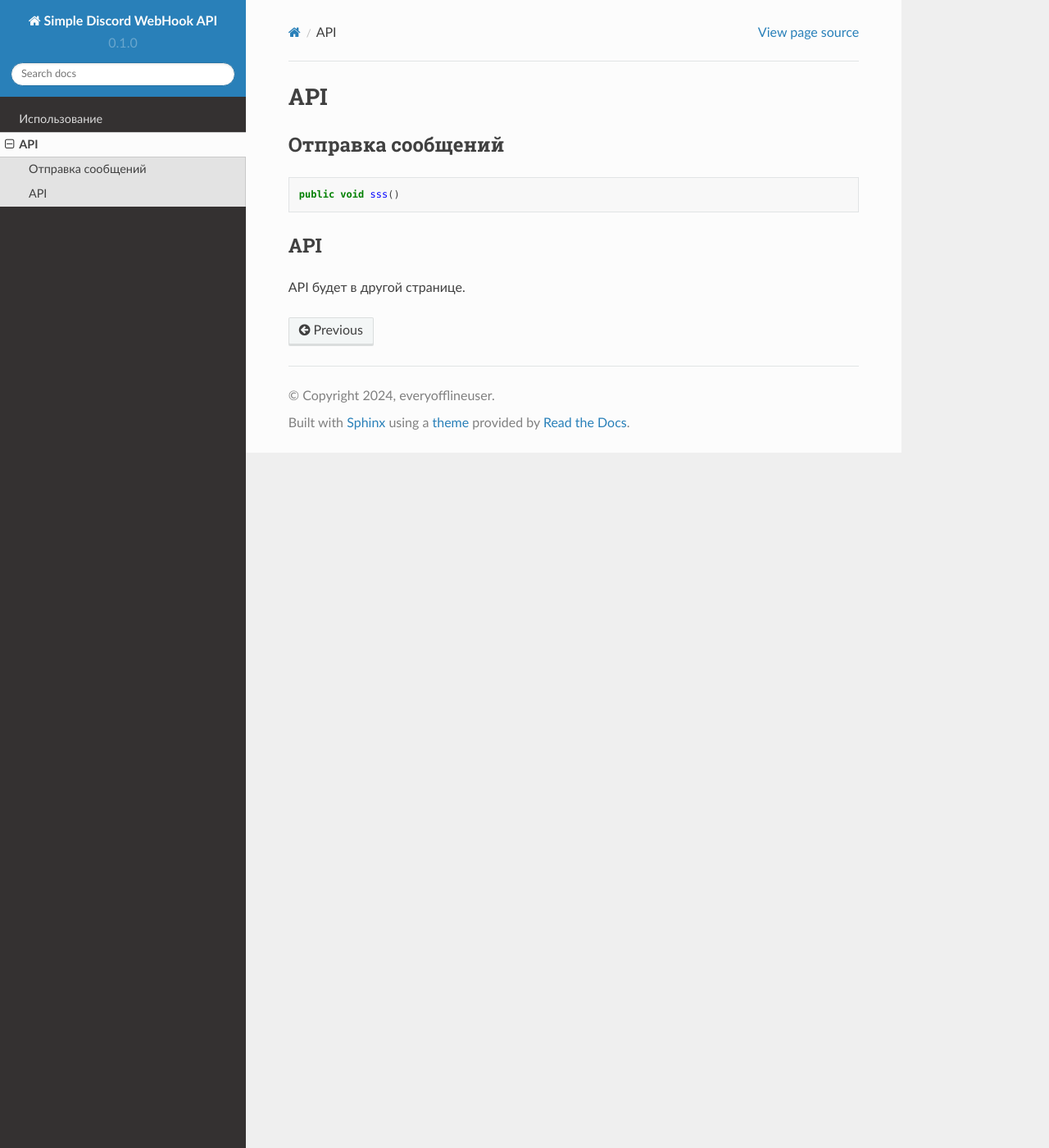
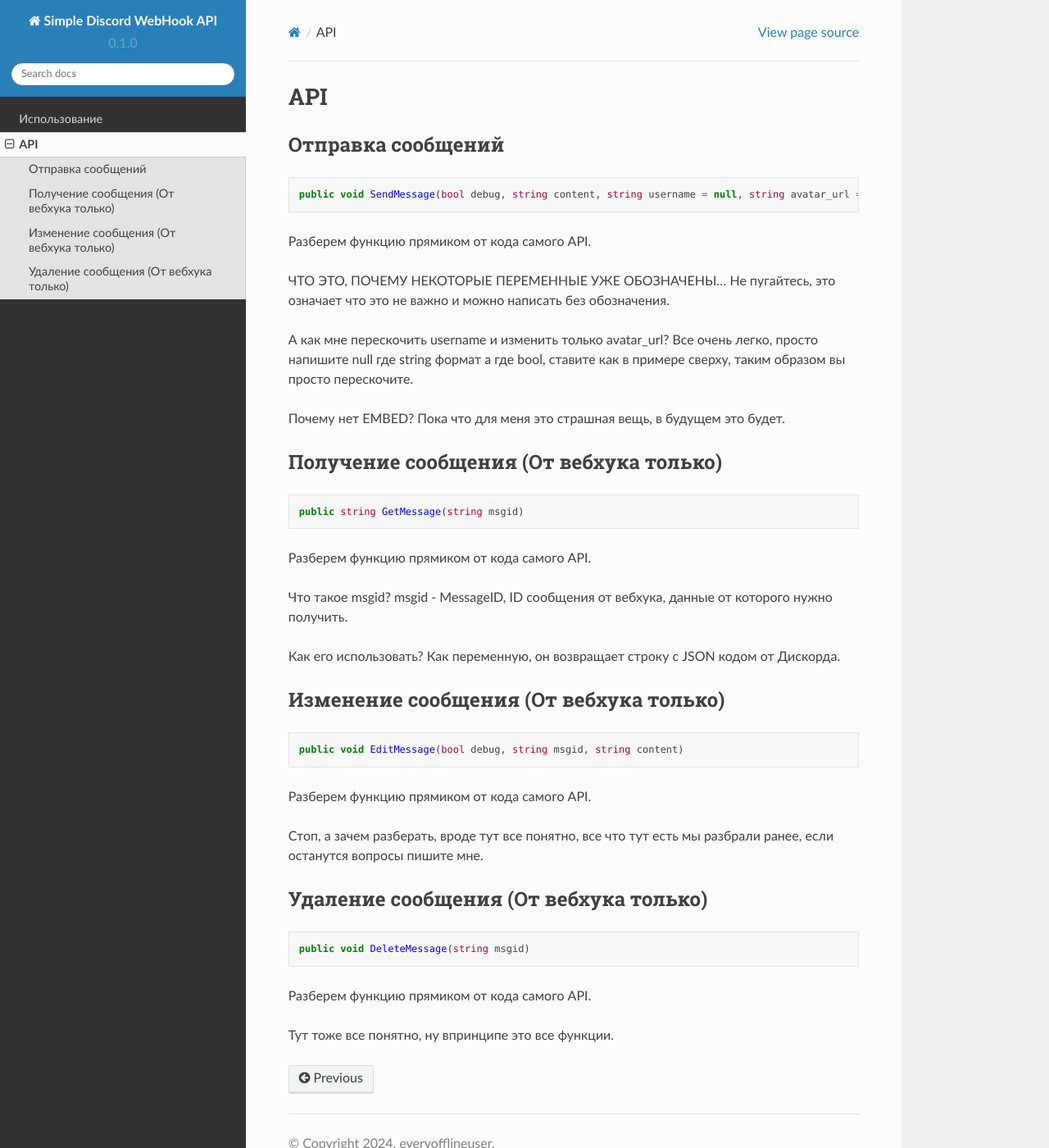
Before and after one commit to NeAleks18/simpledswebhookdocs, a Sphinx documentation site: the page built from docs/source/api.rst, in a window 1280 px wide and 1400 px high. Shown: the whole window at 82% size. Built offline with Sphinx 7.4.7 and the Read the Docs theme 2.0.0, drawn with Linux system fonts in a browser that asks for light colours.

Commit message:
Update api.rst

```diff
--- a/docs/source/api.rst
+++ b/docs/source/api.rst
@@ -8,9 +8,58 @@ API
 
 .. code-block:: csharp
 
-   public void sss()
+   public void SendMessage(bool debug, string content, string username = null, string avatar_url = null, bool tts = false)
 
-API
-----------------
+Разберем функцию прямиком от кода самого API.
 
-API будет в другой странице.
+ЧТО ЭТО, ПОЧЕМУ НЕКОТОРЫЕ ПЕРЕМЕННЫЕ УЖЕ ОБОЗНАЧЕНЫ...
+Не пугайтесь, это означает что это не важно и можно написать без обозначения.
+
+А как мне перескочить username и изменить только avatar_url?
+Все очень легко, просто напишите null где string формат а где bool, ставите как в примере сверху, таким образом вы просто перескочите.
+
+Почему нет EMBED?
+Пока что для меня это страшная вещь, в будущем это будет.
+
+.. _getmsg:
+
+Получение сообщения (От вебхука только)
+------------
+
+.. code-block:: csharp
+
+   public string GetMessage(string msgid)
+
+Разберем функцию прямиком от кода самого API.
+
+Что такое msgid?
+msgid - MessageID, ID сообщения от вебхука, данные от которого нужно получить.
+
+Как его использовать?
+Как переменную, он возвращает строку с JSON кодом от Дискорда.
+
+.. _editmsg:
+
+Изменение сообщения (От вебхука только)
+------------
+
+.. code-block:: csharp
+
+   public void EditMessage(bool debug, string msgid, string content)
+
+Разберем функцию прямиком от кода самого API.
+
+Стоп, а зачем разберать, вроде тут все понятно, все что тут есть мы разбрали ранее, если останутся вопросы пишите мне.
+
+.. _deletemsg:
+
+Удаление сообщения (От вебхука только)
+------------
+
+.. code-block:: csharp
+
+   public void DeleteMessage(string msgid)
+
+Разберем функцию прямиком от кода самого API.
+
+Тут тоже все понятно, ну впринципе это все функции.
```
